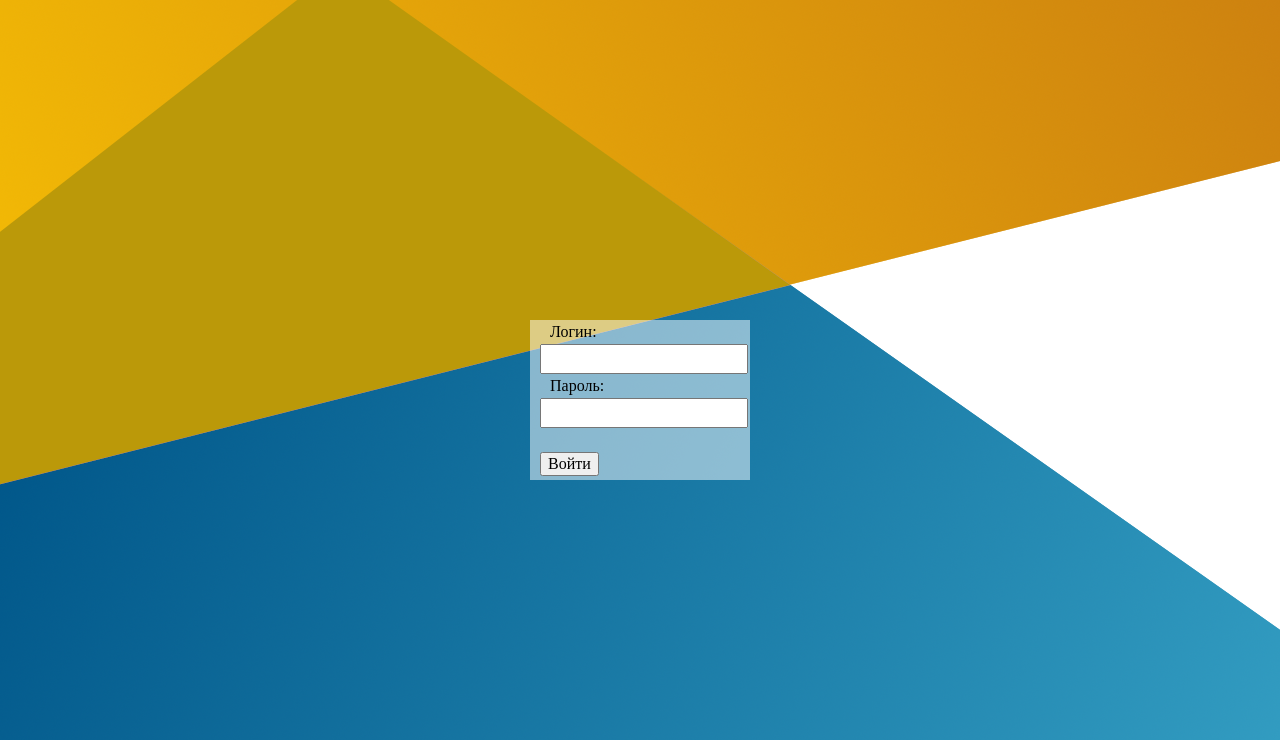
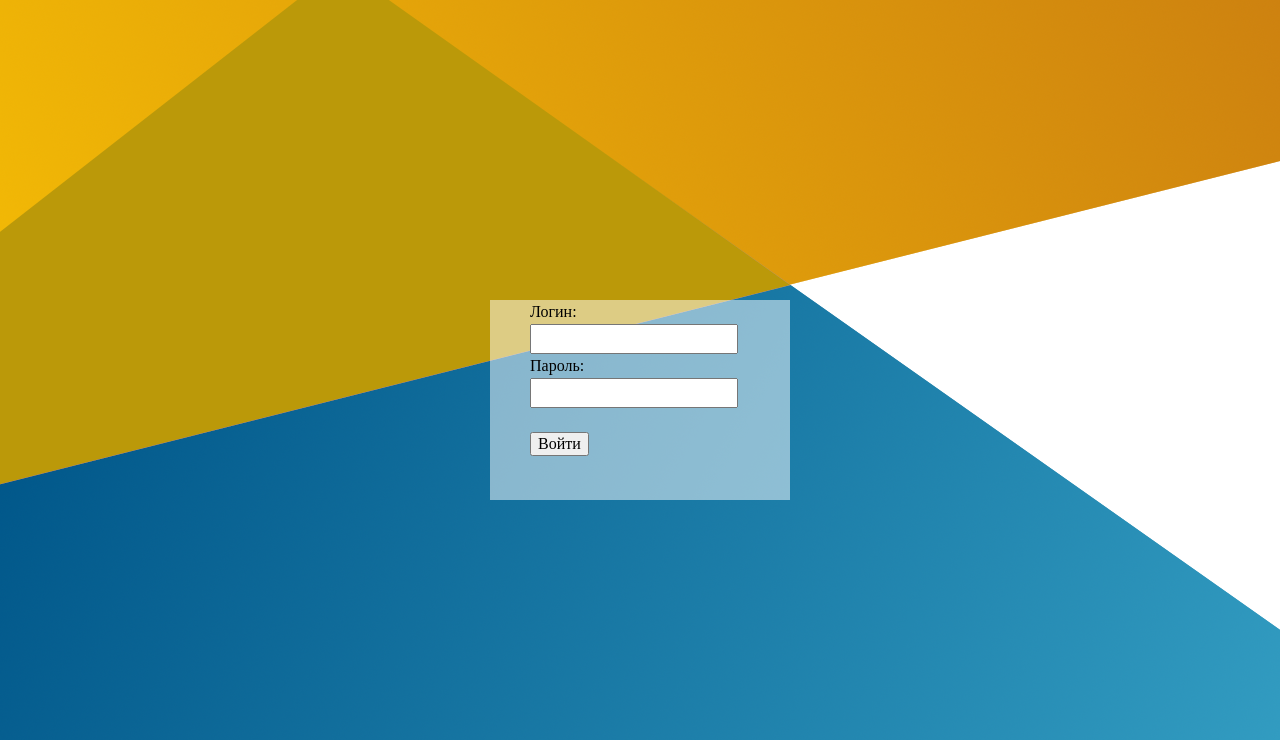
Before and after one commit to Makcumys007/htdocs, a PHP site: page /admin/login.php in a window 1280 px wide. Shown: the top 740 px of the page. Run offline with PHP 8.4, Linux system fonts and the light colour scheme; data that the repository does not hold is empty.

Commit message:
Добавил проверку в login.php

```diff
--- a/hse/admin/login.php
+++ b/hse/admin/login.php
@@ -1,11 +1,4 @@
-<?php
 
-    include 'connection.php';
-
-   $result = mysqli_query($connection, "SELECT * FROM hse_info ORDER BY id DESC LIMIT 1;");
-
-
-    ?>
 
 
 <!DOCTYPE html>
@@ -28,7 +21,7 @@
 <body>
 <div id="wrapper">
     <div id="login">
-        <form method="post" action="">
+        <form method="post" action="action_authentication.php">
             <label>Логин:</label>
             <br>
             <input type="text" name="login">
@@ -36,7 +29,14 @@
             <label>Пароль:</label>
             <br>
             <input type="password" name="password">
-            <br><br>
+            <br>
+            <?php
+                if(isset($_GET['error_auth'])) {
+                    echo "<p>".$_GET['error_auth']."</p>";
+                } else {
+                    echo "<br>";
+                }
+            ?>
             <input type="submit" name="submit" value="Войти">
 
         </form>
--- a/hse/styles/styles.css
+++ b/hse/styles/styles.css
@@ -186,16 +186,20 @@ body {
     position: fixed; /* or absolute */
     top: 50%;
     left: 50%;
-    width: 220px;
-    height:160px;
-    margin: -80px 0 0 -110px;
+    width: 300px;
+    height:200px;
+    margin: -100px 0 0 -150px;
     outline: red solid 0px;
     background: rgba(255, 255, 255, 0.5);
 }
 #login label {
-    padding-left: 20px;
+    padding-left: 40px;
 }
 
 #login input {
-    margin-left: 10px;
+    margin-left: 40px;
 }
+
+#login p {
+   padding-left: 40px;
+}
```
Also changed, not shown: hse/admin/action_authentication.php (added, +29 -0 lines).
